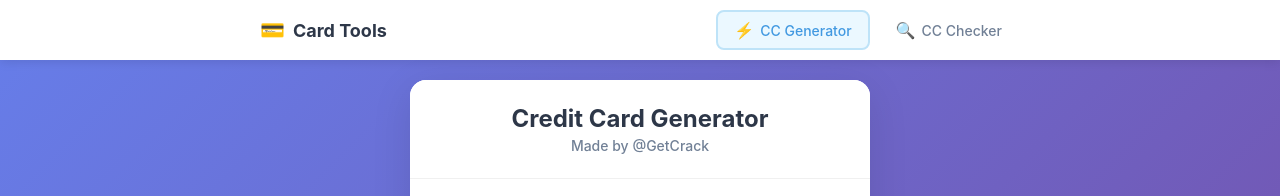
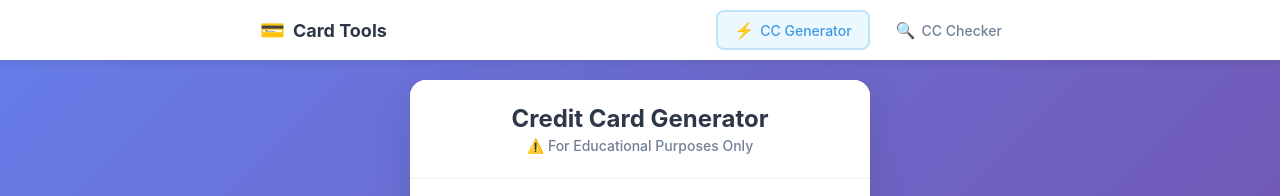
Before and after one commit to IftikharZahid/CC-Gen, a plain HTML site: page index.html in a window 1280 px wide. Shown: the top 196 px of the page. Drawn offline with Linux system fonts and the light colour scheme.

Commit message:
Update index.html

```diff
--- a/index.html
+++ b/index.html
@@ -31,7 +31,7 @@
         <div class="card">
             <div class="header">
                 <h1>Credit Card Generator</h1>
-                <p class="subtitle">Made by @GetCrack</p>
+                <p class="subtitle">⚠️ For Educational Purposes Only</p>
             </div>
 
             <!-- Rest of the generator content remains the same -->
```
